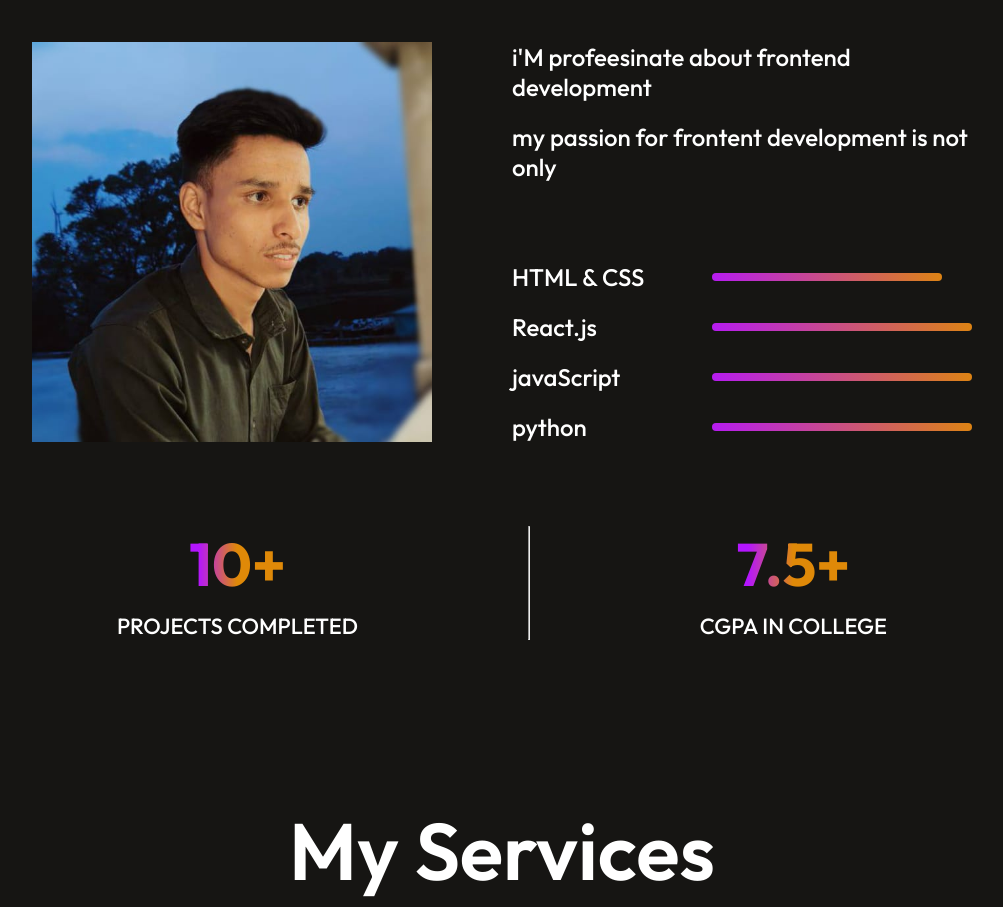
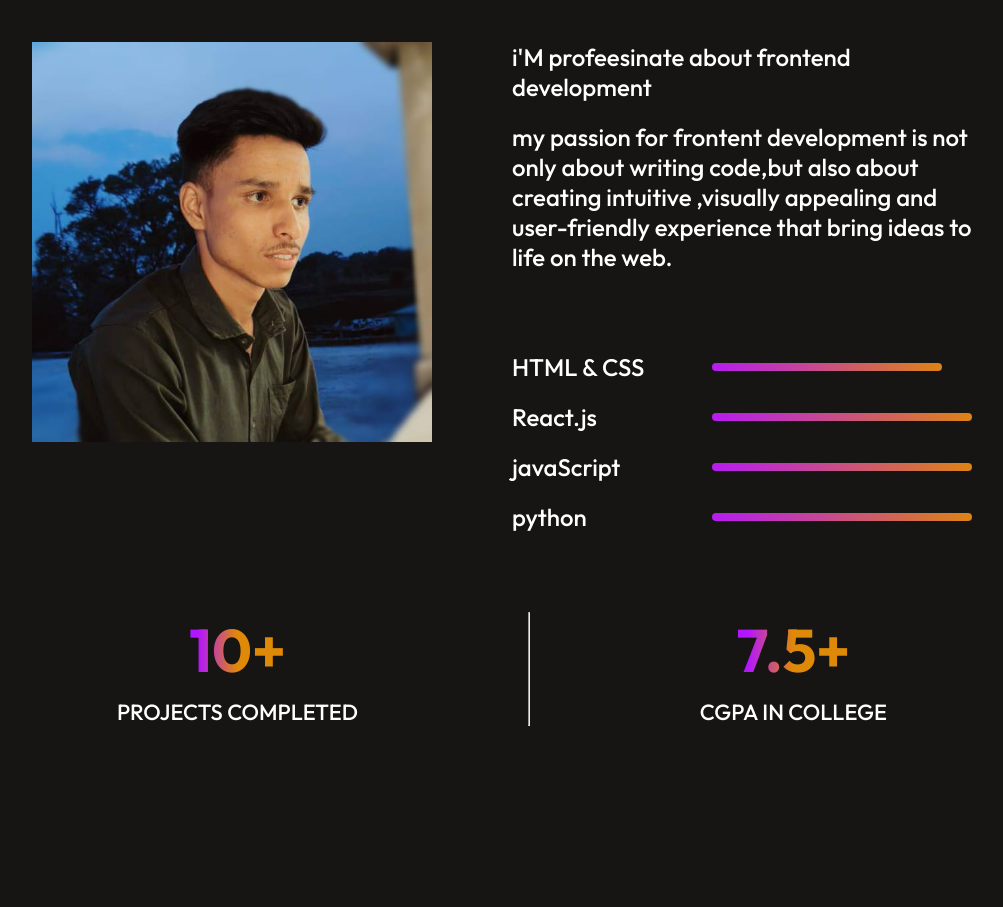
Before and after one commit to sonupatidar123/Portfolio, a React (Vite) app: page / in a window 1280 px wide. Shown: the part 1580-2487 px from the top of the page, without its empty margins (138-1141 px from the left). Built offline with nearby package versions, Linux system fonts and the light colour scheme.

Commit message:
Update About.jsx

```diff
--- a/src/Component/About/About.jsx
+++ b/src/Component/About/About.jsx
@@ -14,7 +14,7 @@ const About=()=>{
                 <div className="About-right">
                     <div className="about-para">
                         <p> i'M profeesinate about frontend development</p>
-                        <p>my passion for frontent development is not only </p>
+                        <p>my passion for frontent development is not only about writing code,but also about creating intuitive ,visually appealing and user-friendly experience that bring ideas to life on the web. </p>
                     </div>
                     <div className="About-skills">
                         <div className="about-skill"><p>HTML & CSS </p> <hr style={{width:'50%'}}/></div>
```
